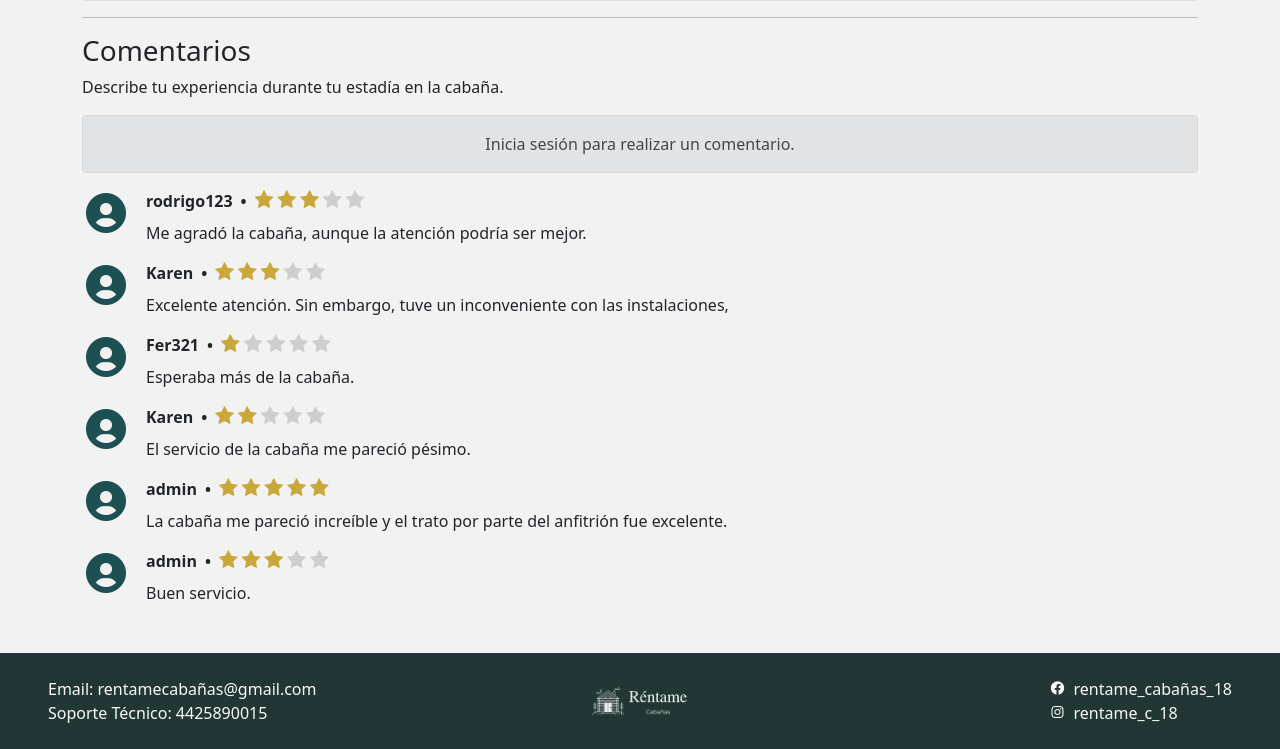
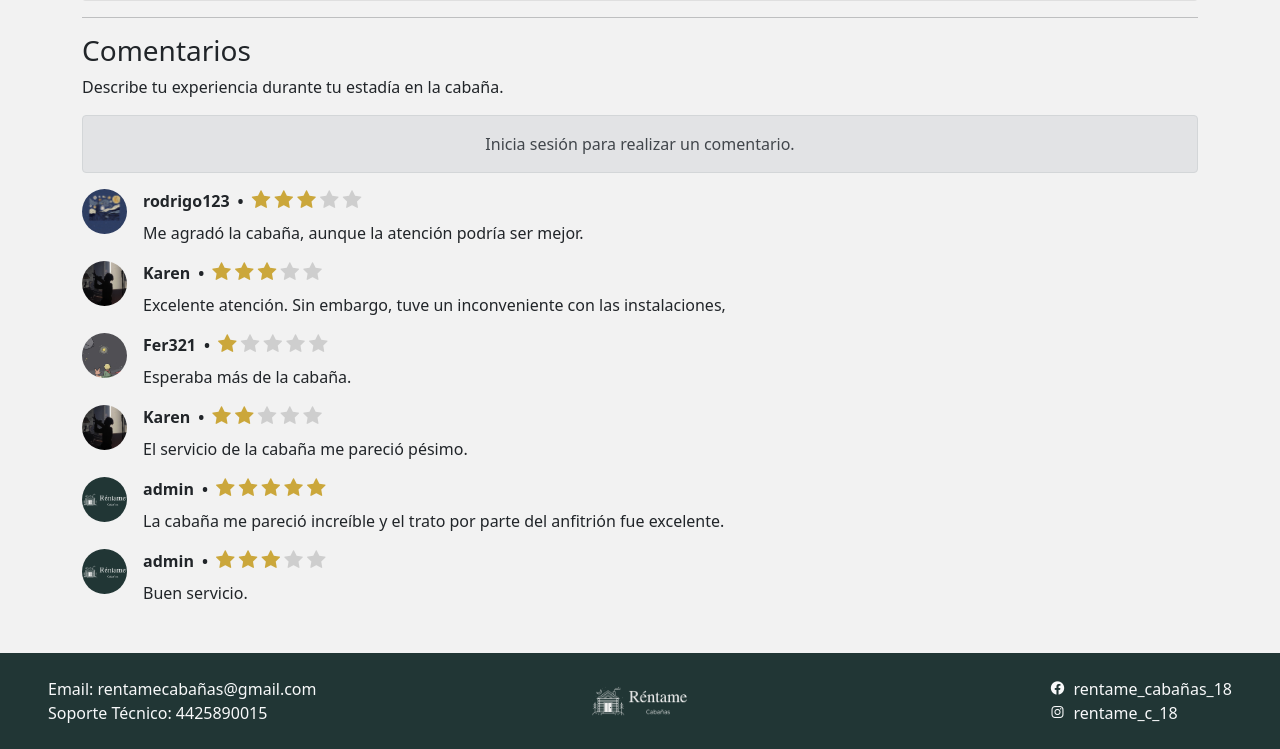
Before and after one commit to Omargeimer/rentame-cabanas, a Django app: page /vista_cabana_usuario/5 in a window 1280 px wide. Shown: the part 1381-2130 px from the top of the page. Run offline with Django 5.2, Linux system fonts and the light colour scheme; data comes from the database, SQL or seed files in the repository; both versions use the stored data as it was after the commit; some libraries are stand-ins or nearby versions.

Commit message:
Perfiles de usuario en comentarios

```diff
--- a/proyecto/cabanas/static/cabanas/css/estilo.css
+++ b/proyecto/cabanas/static/cabanas/css/estilo.css
@@ -135,7 +135,6 @@ fieldset[disabled] .btn-sample.active {
   object-fit: cover;
 }
 
-
 .btn-enviar-comentario {
   color: #F2F2F2 !important;
   background-color: #1C5052 !important;
--- a/proyecto/cabanas/templates/cabanas/vista_cabana_usuario.html
+++ b/proyecto/cabanas/templates/cabanas/vista_cabana_usuario.html
@@ -111,7 +111,11 @@
   {% for valoracion in valoraciones %}
   <div class="d-flex align-items-start mt-3">
     <div class="flex-shrink-0">
-      <i class='bx bx-lg bxs-user-circle' style="color: #1c5052"></i>
+      {% if valoracion.usuario.imagen %}
+        <img class="rounded-circle" width="45" height="45" alt="icono_perfil" src="{{valoracion.usuario.imagen.url}}" style="object-fit: cover;"/>
+      {% else %}
+        <img class="rounded-circle" width="45" height="45" alt="icono_perfil" src="{% static 'admin_users/images/icono_perfil.webp' %}" />
+      {% endif %}
     </div>
     <div class="flex-grow-1 ms-3">
       <div class="d-flex align-items-center mb-2">
```
Also changed, not shown: proyecto/db.sqlite3, proyecto/media/imgUsers/MH_pZhHBF2.jpg (added).
